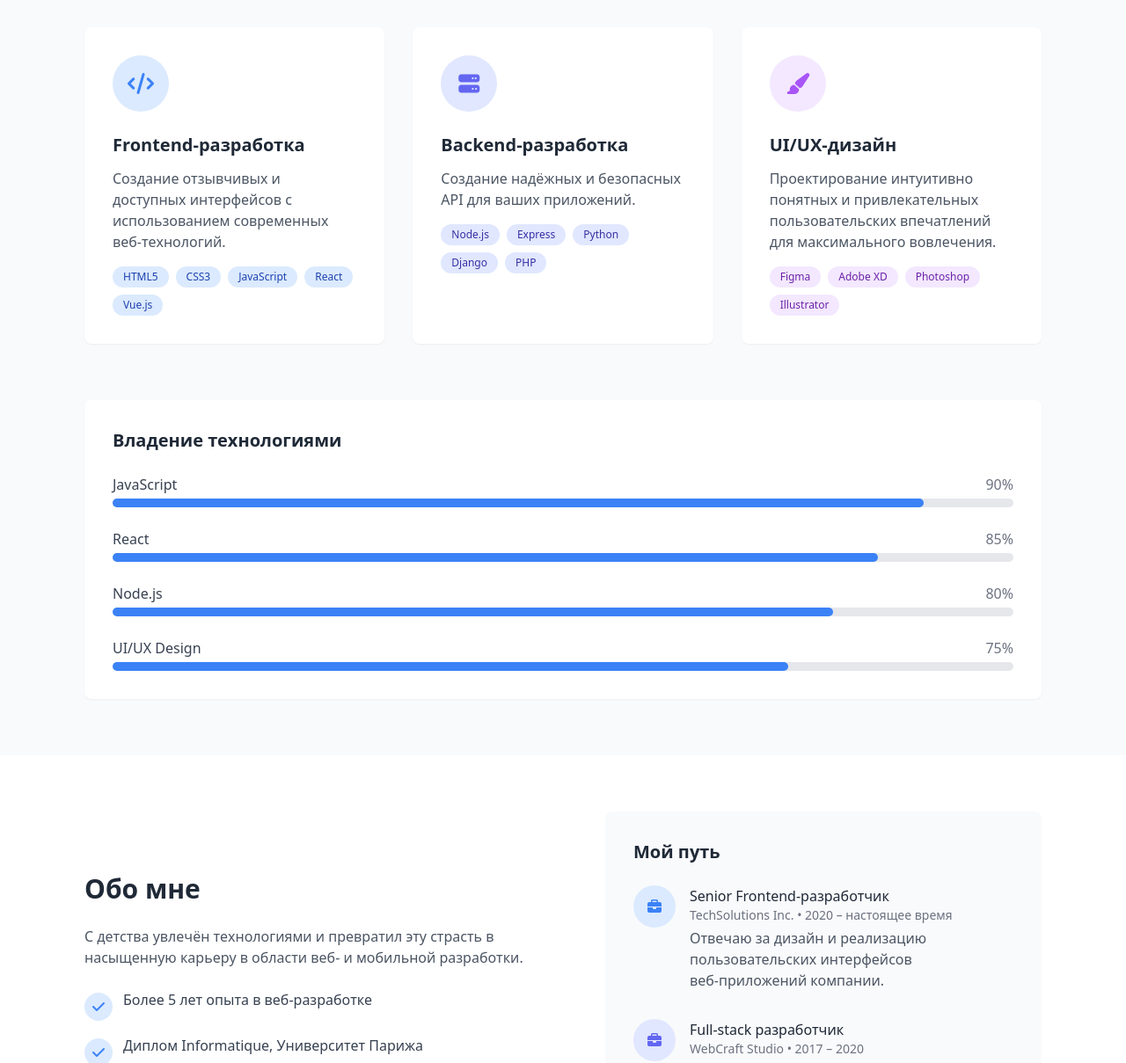
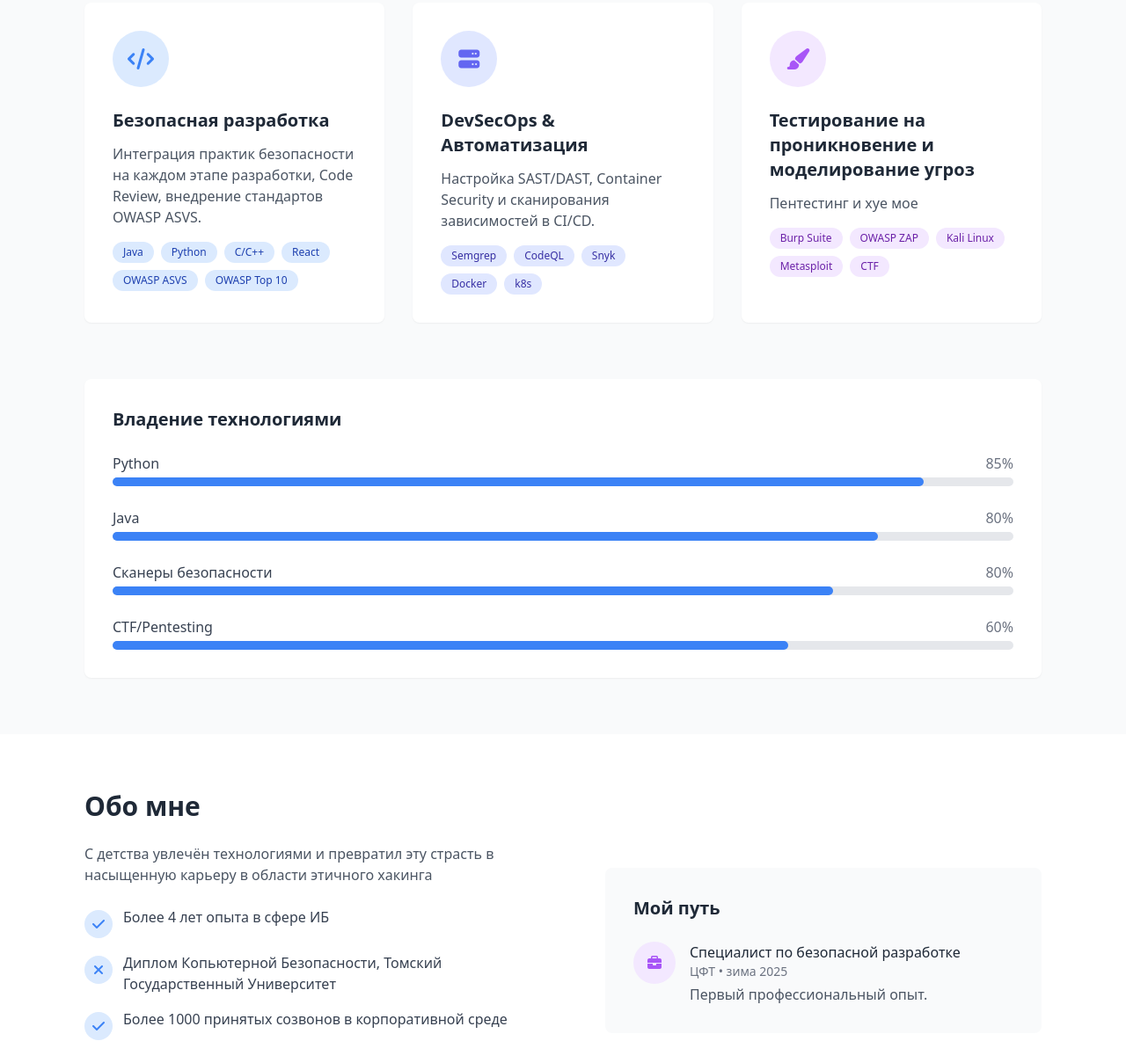
Before and after one commit to ToxicSnail/resume-site, a plain HTML site: page index.html in a window 1280 px wide. Shown: the part 1591-2800 px from the top of the page at 88% size. Drawn offline with nearby package versions, Linux system fonts and the light colour scheme.

Commit message:
asdcvlhic

```diff
--- a/index.html
+++ b/index.html
@@ -98,8 +98,8 @@
         <div class="max-w-6xl mx-auto px-4 sm:px-6 lg:px-8">
             <div class="flex flex-col md:flex-row items-center">
                 <div class="md:w-1/2 mb-10 md:mb-0 animate-fadeIn">
-                    <h1 class="text-4xl md:text-5xl font-bold text-gray-800 mb-4">Привет, я <span class="text-blue-500">Кирилл</span></h1>
-                    <h2 class="text-2xl md:text-3xl font-semibold text-gray-600 mb-6">Специалист по безопасной разработке (Application Security)</h2>
+                    <h1 class="text-4xl md:text-5xl font-bold text-gray-800 mb-4">Привет, я <span class="text-blue-500">Горький Кирилл</span></h1>
+                    <h2 class="text-2xl md:text-3xl font-semibold text-gray-600 mb-6">Инженер по безопасной разработке (Application Security)</h2>
                     <p class="text-gray-600 mb-8 text-lg">Помогаю командам внедрять практики Secure SDLC, проводить аудит кода и автоматизировать безопасность приложений.</p>
                     <div class="flex space-x-4">
                         <a href="#projets" class="contact-btn bg-blue-500 text-white px-6 py-3 rounded-md">Смотреть проекты</a>
@@ -110,7 +110,7 @@
                     <div class="relative">
                         <div class="w-64 h-64 md:w-80 md:h-80 bg-blue-500 rounded-full opacity-10 absolute -top-6 -left-6"></div>
                         <div class="w-64 h-64 md:w-80 md:h-80 bg-indigo-500 rounded-full opacity-10 absolute -bottom-6 -right-6"></div>
-                        <img src="https://encrypted-tbn0.gstatic.com/images?q=tbn:ANd9GcTwU4KEonYKErwZvFKaBXciXdL9c9h4bKBmsw&s&auto=format&fit=crop&w=880&q=80"
+                        <img src="test.jpg"
                              alt="Фото профиля"
                              class="relative w-64 h-64 md:w-80 md:h-80 object-cover rounded-full border-4 border-white shadow-xl">
                     </div>
@@ -134,8 +134,8 @@
                         <i class="fas fa-laptop-code text-white text-6xl"></i>
                     </div>
                     <div class="p-6">
-                        <h3 class="text-xl font-semibold text-gray-800 mb-2">E‑commerce Web‑приложение</h3>
-                        <p class="text-gray-600 mb-4">Полноценная платформа с онлайн‑оплатой, управлением запасами и админ‑панелью.</p>
+                        <h3 class="text-xl font-semibold text-gray-800 mb-2">Приложение 1</h3>
+                        <p class="text-gray-600 mb-4"Описание приложения 1</p>
                         <div class="flex flex-wrap gap-2 mb-4">
                             <span class="bg-blue-100 text-blue-800 text-xs px-3 py-1 rounded-full">React</span>
                             <span class="bg-indigo-100 text-indigo-800 text-xs px-3 py-1 rounded-full">Node.js</span>
@@ -151,8 +151,8 @@
                         <i class="fas fa-mobile-alt text-white text-6xl"></i>
                     </div>
                     <div class="p-6">
-                        <h3 class="text-xl font-semibold text-gray-800 mb-2">Мобильное фитнес‑приложение</h3>
-                        <p class="text-gray-600 mb-4">Отслеживание активности, персональные программы и интеграция с wearables.</p>
+                        <h3 class="text-xl font-semibold text-gray-800 mb-2">Приложение 2</h3>
+                        <p class="text-gray-600 mb-4">Описание приложения 2</p>
                         <div class="flex flex-wrap gap-2 mb-4">
                             <span class="bg-purple-100 text-purple-800 text-xs px-3 py-1 rounded-full">Flutter</span>
                             <span class="bg-pink-100 text-pink-800 text-xs px-3 py-1 rounded-full">Firebase</span>
@@ -168,8 +168,8 @@
                         <i class="fas fa-chart-line text-white text-6xl"></i>
                     </div>
                     <div class="p-6">
-                        <h3 class="text-xl font-semibold text-gray-800 mb-2">Аналитическая панель</h3>
-                        <p class="text-gray-600 mb-4">Визуализация данных в реальном времени с расширенными фильтрами и экспортом в PDF.</p>
+                        <h3 class="text-xl font-semibold text-gray-800 mb-2">Приложение 3</h3>
+                        <p class="text-gray-600 mb-4">Описание приложения 3</p>
                         <div class="flex flex-wrap gap-2 mb-4">
                             <span class="bg-green-100 text-green-800 text-xs px-3 py-1 rounded-full">Vue.js</span>
                             <span class="bg-teal-100 text-teal-800 text-xs px-3 py-1 rounded-full">D3.js</span>
@@ -181,7 +181,7 @@
             </div>
 
             <div class="text-center mt-12 animate-fadeIn" style="animation-delay: 0.4s;">
-                <a href="#" class="inline-block contact-btn bg-gray-800 text-white px-6 py-3 rounded-md hover:bg-gray-700">
+                <a href="https://github.com/ToxicSnail" class="inline-block contact-btn bg-gray-800 text-white px-6 py-3 rounded-md hover:bg-gray-700">
                     Смотреть все проекты <i class="fas fa-arrow-right ml-2"></i>
                 </a>
             </div>
@@ -202,14 +202,15 @@
                     <div class="w-16 h-16 bg-blue-100 rounded-full flex items-center justify-center mb-6">
                         <i class="fas fa-code text-blue-500 text-2xl"></i>
                     </div>
-                    <h3 class="text-xl font-semibold text-gray-800 mb-3">Frontend‑разработка</h3>
-                    <p class="text-gray-600 mb-4">Создание отзывчивых и доступных интерфейсов с использованием современных веб‑технологий.</p>
+                    <h3 class="text-xl font-semibold text-gray-800 mb-3">Безопасная разработка</h3>
+                    <p class="text-gray-600 mb-4">Интеграция практик безопасности на каждом этапе разработки, Code Review, внедрение стандартов OWASP ASVS.</p>
                     <div class="flex flex-wrap gap-2">
-                        <span class="bg-blue-100 text-blue-800 text-xs px-3 py-1 rounded-full">HTML5</span>
-                        <span class="bg-blue-100 text-blue-800 text-xs px-3 py-1 rounded-full">CSS3</span>
-                        <span class="bg-blue-100 text-blue-800 text-xs px-3 py-1 rounded-full">JavaScript</span>
+                        <span class="bg-blue-100 text-blue-800 text-xs px-3 py-1 rounded-full">Java</span>
+                        <span class="bg-blue-100 text-blue-800 text-xs px-3 py-1 rounded-full">Python</span>
+                        <span class="bg-blue-100 text-blue-800 text-xs px-3 py-1 rounded-full">C/C++</span>
                         <span class="bg-blue-100 text-blue-800 text-xs px-3 py-1 rounded-full">React</span>
-                        <span class="bg-blue-100 text-blue-800 text-xs px-3 py-1 rounded-full">Vue.js</span>
+                        <span class="bg-blue-100 text-blue-800 text-xs px-3 py-1 rounded-full">OWASP ASVS</span>
+                        <span class="bg-blue-100 text-blue-800 text-xs px-3 py-1 rounded-full">OWASP Top 10</span>
                     </div>
                 </div>
 
@@ -218,14 +219,14 @@
                     <div class="w-16 h-16 bg-indigo-100 rounded-full flex items-center justify-center mb-6">
                         <i class="fas fa-server text-indigo-500 text-2xl"></i>
                     </div>
-                    <h3 class="text-xl font-semibold text-gray-800 mb-3">Backend‑разработка</h3>
-                    <p class="text-gray-600 mb-4">Создание надёжных и безопасных API для ваших приложений.</p>
+                    <h3 class="text-xl font-semibold text-gray-800 mb-3">DevSecOps & Автоматизация</h3>
+                    <p class="text-gray-600 mb-4">Настройка SAST/DAST, Container Security и сканирования зависимостей в CI/CD.</p>
                     <div class="flex flex-wrap gap-2">
-                        <span class="bg-indigo-100 text-indigo-800 text-xs px-3 py-1 rounded-full">Node.js</span>
-                        <span class="bg-indigo-100 text-indigo-800 text-xs px-3 py-1 rounded-full">Express</span>
-                        <span class="bg-indigo-100 text-indigo-800 text-xs px-3 py-1 rounded-full">Python</span>
-                        <span class="bg-indigo-100 text-indigo-800 text-xs px-3 py-1 rounded-full">Django</span>
-                        <span class="bg-indigo-100 text-indigo-800 text-xs px-3 py-1 rounded-full">PHP</span>
+                        <span class="bg-indigo-100 text-indigo-800 text-xs px-3 py-1 rounded-full">Semgrep</span>
+                        <span class="bg-indigo-100 text-indigo-800 text-xs px-3 py-1 rounded-full">CodeQL</span>
+                        <span class="bg-indigo-100 text-indigo-800 text-xs px-3 py-1 rounded-full">Snyk</span>
+                        <span class="bg-indigo-100 text-indigo-800 text-xs px-3 py-1 rounded-full">Docker</span>
+                        <span class="bg-indigo-100 text-indigo-800 text-xs px-3 py-1 rounded-full">k8s</span>
                     </div>
                 </div>
 
@@ -234,13 +235,14 @@
                     <div class="w-16 h-16 bg-purple-100 rounded-full flex items-center justify-center mb-6">
                         <i class="fas fa-paint-brush text-purple-500 text-2xl"></i>
                     </div>
-                    <h3 class="text-xl font-semibold text-gray-800 mb-3">UI/UX‑дизайн</h3>
-                    <p class="text-gray-600 mb-4">Проектирование интуитивно понятных и привлекательных пользовательских впечатлений для максимального вовлечения.</p>
+                    <h3 class="text-xl font-semibold text-gray-800 mb-3">Тестирование на проникновение и моделирование угроз</h3>
+                    <p class="text-gray-600 mb-4">Пентестинг и хуе мое</p>
                     <div class="flex flex-wrap gap-2">
-                        <span class="bg-purple-100 text-purple-800 text-xs px-3 py-1 rounded-full">Figma</span>
-                        <span class="bg-purple-100 text-purple-800 text-xs px-3 py-1 rounded-full">Adobe XD</span>
-                        <span class="bg-purple-100 text-purple-800 text-xs px-3 py-1 rounded-full">Photoshop</span>
-                        <span class="bg-purple-100 text-purple-800 text-xs px-3 py-1 rounded-full">Illustrator</span>
+                        <span class="bg-purple-100 text-purple-800 text-xs px-3 py-1 rounded-full">Burp Suite</span>
+                        <span class="bg-purple-100 text-purple-800 text-xs px-3 py-1 rounded-full">OWASP ZAP</span>
+                        <span class="bg-purple-100 text-purple-800 text-xs px-3 py-1 rounded-full">Kali Linux</span>
+                        <span class="bg-purple-100 text-purple-800 text-xs px-3 py-1 rounded-full">Metasploit</span>
+                        <span class="bg-purple-100 text-purple-800 text-xs px-3 py-1 rounded-full">CTF</span>
                     </div>
                 </div>
             </div>
@@ -251,8 +253,8 @@
                 <div class="space-y-6">
                     <div>
                         <div class="flex justify-between mb-1">
-                            <span class="text-gray-700">JavaScript</span>
-                            <span class="text-gray-500">90%</span>
+                            <span class="text-gray-700">Python</span>
+                            <span class="text-gray-500">85%</span>
                         </div>
                         <div class="w-full bg-gray-200 rounded-full h-2.5">
                             <div class="bg-blue-500 h-2.5 rounded-full" style="width: 90%"></div>
@@ -261,8 +263,8 @@
 
                     <div>
                         <div class="flex justify-between mb-1">
-                            <span class="text-gray-700">React</span>
-                            <span class="text-gray-500">85%</span>
+                            <span class="text-gray-700">Java</span>
+                            <span class="text-gray-500">80%</span>
                         </div>
                         <div class="w-full bg-gray-200 rounded-full h-2.5">
                             <div class="bg-blue-500 h-2.5 rounded-full" style="width: 85%"></div>
@@ -271,7 +273,7 @@
 
                     <div>
                         <div class="flex justify-between mb-1">
-                            <span class="text-gray-700">Node.js</span>
+                            <span class="text-gray-700">Сканеры безопасности</span>
                             <span class="text-gray-500">80%</span>
                         </div>
                         <div class="w-full bg-gray-200 rounded-full h-2.5">
@@ -281,8 +283,8 @@
 
                     <div>
                         <div class="flex justify-between mb-1">
-                            <span class="text-gray-700">UI/UX Design</span>
-                            <span class="text-gray-500">75%</span>
+                            <span class="text-gray-700">CTF/Pentesting</span>
+                            <span class="text-gray-500">60%</span>
                         </div>
                         <div class="w-full bg-gray-200 rounded-full h-2.5">
                             <div class="bg-blue-500 h-2.5 rounded-full" style="width: 75%"></div>
@@ -299,7 +301,7 @@
             <div class="flex flex-col md:flex-row items-center">
                 <div class="md:w-1/2 mb-10 md:mb-0 animate-fadeIn">
                     <h2 class="text-3xl font-bold text-gray-800 mb-6">Обо мне</h2>
-                    <p class="text-gray-600 mb-6">С детства увлечён технологиями и превратил эту страсть в насыщенную карьеру в области веб‑ и мобильной разработки.</p>
+                    <p class="text-gray-600 mb-6">С детства увлечён технологиями и превратил эту страсть в насыщенную карьеру в области этичного хакинга</p>
 
                     <div class="space-y-4 mb-8">
                         <div class="flex items-start">
@@ -309,7 +311,18 @@
                                 </div>
                             </div>
                             <div class="ml-3">
-                                <p class="text-gray-700">Более 5 лет опыта в веб‑разработке</p>
+                                <p class="text-gray-700">Более 4 лет опыта в сфере ИБ</p>
+                            </div>
+                        </div>
+
+                        <div class="flex items-start">
+                            <div class="flex-shrink-0 mt-1">
+                                <div class="w-8 h-8 bg-blue-100 rounded-full flex items-center justify-center">
+                                    <i class="fas fa-times text-blue-500"></i>
+                                </div>
+                            </div>
+                            <div class="ml-3">
+                                <p class="text-gray-700">Диплом Копьютерной Безопасности, Томский Государственный Университет</p>
                             </div>
                         </div>
 
@@ -320,18 +333,7 @@
                                 </div>
                             </div>
                             <div class="ml-3">
-                                <p class="text-gray-700">Диплом Informatique, Университет Парижа</p>
-                            </div>
-                        </div>
-
-                        <div class="flex items-start">
-                            <div class="flex-shrink-0 mt-1">
-                                <div class="w-8 h-8 bg-blue-100 rounded-full flex items-center justify-center">
-                                    <i class="fas fa-check text-blue-500"></i>
-                                </div>
-                            </div>
-                            <div class="ml-3">
-                                <p class="text-gray-700">Более 20 завершённых проектов для разных клиентов</p>
+                                <p class="text-gray-700">Более 1000 принятых созвонов в корпоративной среде</p>
                             </div>
                         </div>
                     </div>
@@ -345,8 +347,8 @@
                     <div class="bg-gray-50 p-8 rounded-lg">
                         <h3 class="text-xl font-semibold text-gray-800 mb-6">Мой путь</h3>
 
-                        <div class="space-y-8">
-                            <!-- Опыт 1 -->
+                        <!-- <div class="space-y-8">
+                             Опыт 1
                             <div class="flex">
                                 <div class="flex-shrink-0 mr-4">
                                     <div class="w-12 h-12 bg-blue-100 rounded-full flex items-center justify-center">
@@ -360,7 +362,7 @@
                                 </div>
                             </div>
 
-                            <!--Опыт 2-->
+                            <Опыт 2
                             <div class="flex">
                                 <div class="flex-shrink-0 mr-4">
                                     <div class="w-12 h-12 bg-indigo-100 rounded-full flex items-center justify-center">
@@ -372,7 +374,7 @@
                                     <p class="text-sm text-gray-500 mb-1">WebCraft Studio • 2017 – 2020</p>
                                     <p class="text-gray-600">Разработка комплексных веб‑приложений, от базы данных до интерфейса.</p>
                                 </div>
-                            </div>
+                            </div> -->
 
                             <!-- Опыт 3 -->
                             <div class="flex">
@@ -382,9 +384,9 @@
                                     </div>
                                 </div>
                                 <div>
-                                    <h4 class="font-medium text-gray-800">Стажёр‑разработчик</h4>
-                                    <p class="text-sm text-gray-500 mb-1">Digital Innovations • лето 2016</p>
-                                    <p class="text-gray-600">Первый профессиональный опыт в веб‑ и мобильной разработке.</p>
+                                    <h4 class="font-medium text-gray-800">Специалист по безопасной разработке</h4>
+                                    <p class="text-sm text-gray-500 mb-1">ЦФТ • зима 2025</p>
+                                    <p class="text-gray-600">Первый профессиональный опыт.</p>
                                 </div>
                             </div>
                         </div>
@@ -394,7 +396,7 @@
         </div>
     </section>
 
-    <!--Контакты-->
+    <!--Контакты на допил-->
     <section id="contact" class="py-16 bg-gray-50">
         <div class="max-w-6xl mx-auto px-4 sm:px-6 lg:px-8">
             <div class="text-center mb-16">
```
Also changed, not shown: image.png (added), test.jpg (added).
